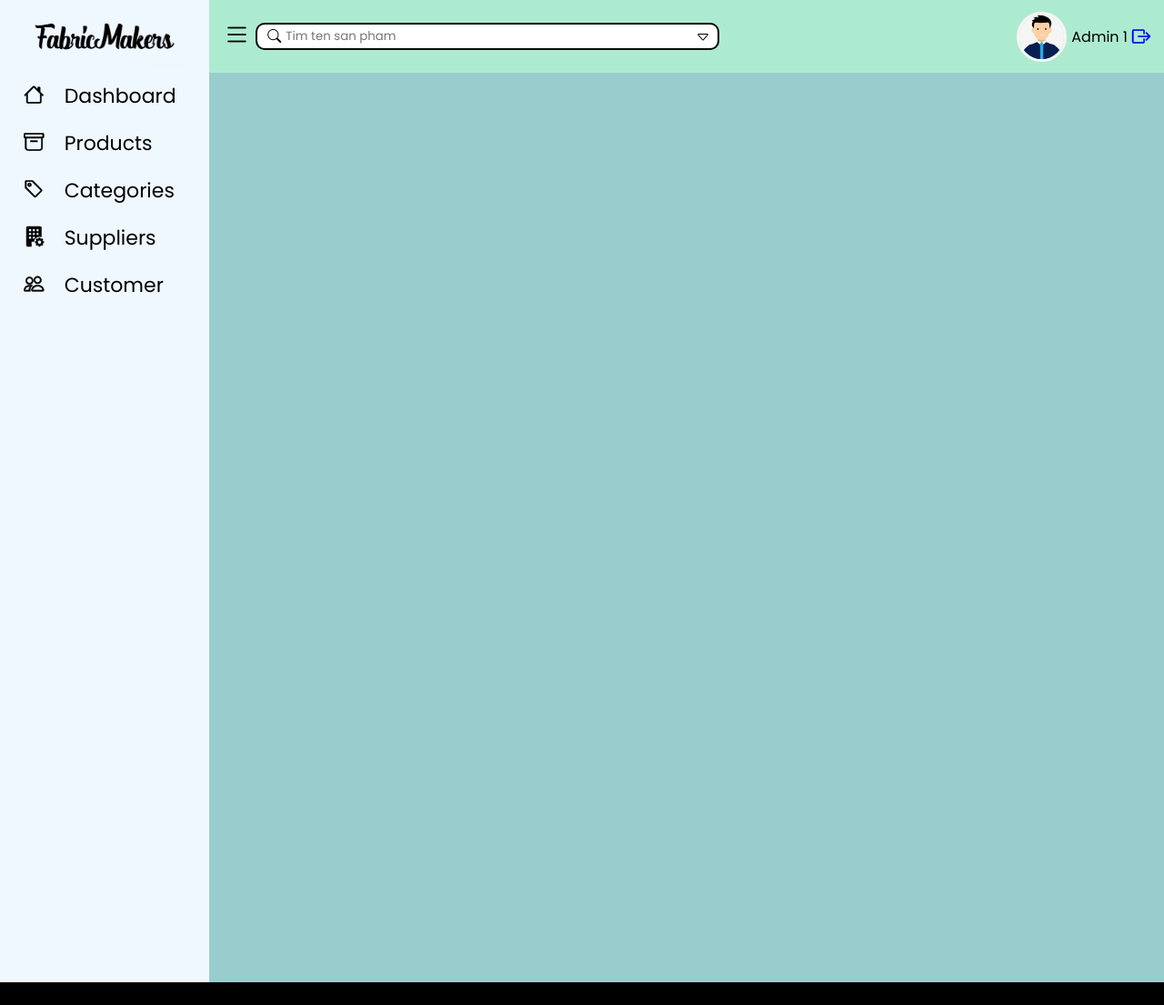
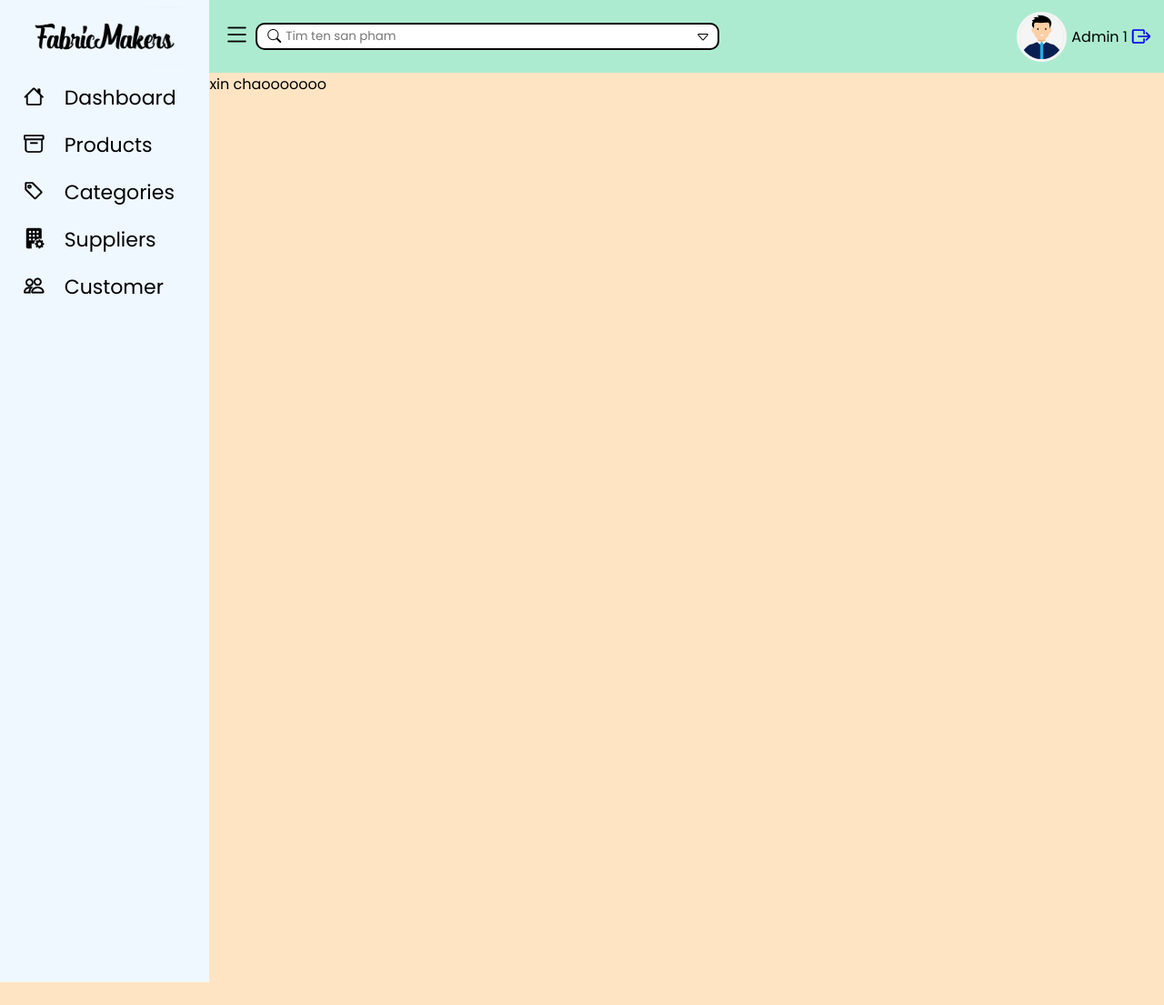
Before and after one commit to nguynqh/FabricAgency, a PHP site: page /pages/main.php in a window 1280 px wide. Shown: the whole page at 91% size. After the commit the page ends 1080 px from the top, so only its background shows below. Run offline with PHP 8.4, Linux system fonts and the light colour scheme.

Commit message:
Add files via upload

```diff
--- a/css/navbar_sidebar.css
+++ b/css/navbar_sidebar.css
@@ -175,12 +175,13 @@
     z-index: 1;
     width: 100%;
 }
-        /* side bar */
+        /* ------------------- side bar ------------------------- */
 .side-bar{
     width: 18%;
     /* width: 4%;    resize thu gọn sidebar */
     height: 100%;
     background-color: aliceblue;
+    position: absolute;
 }
         /* side bar item */
 .sidebar-item{
@@ -220,3 +221,12 @@
 .sidebar-active{
     background-color: rgb(188, 226, 222);
 }
+
+        /* ------------------------- content --------------------- */
+.page-body-wraper .main-content-wrap{
+    width: 82%;
+    height: 100%;
+    background-color: bisque;
+    position: absolute;
+    margin-left: 18%;
+}
```
